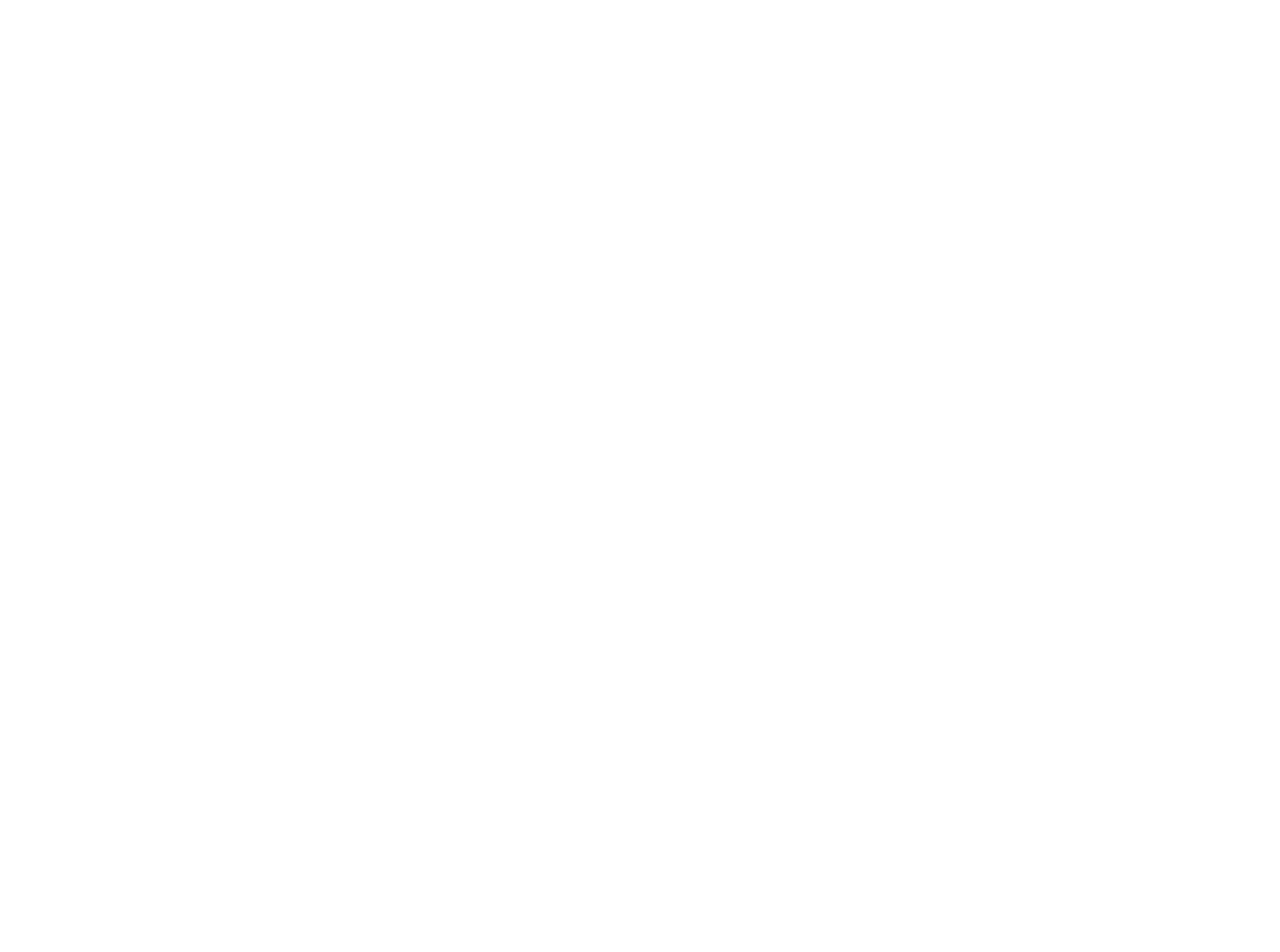
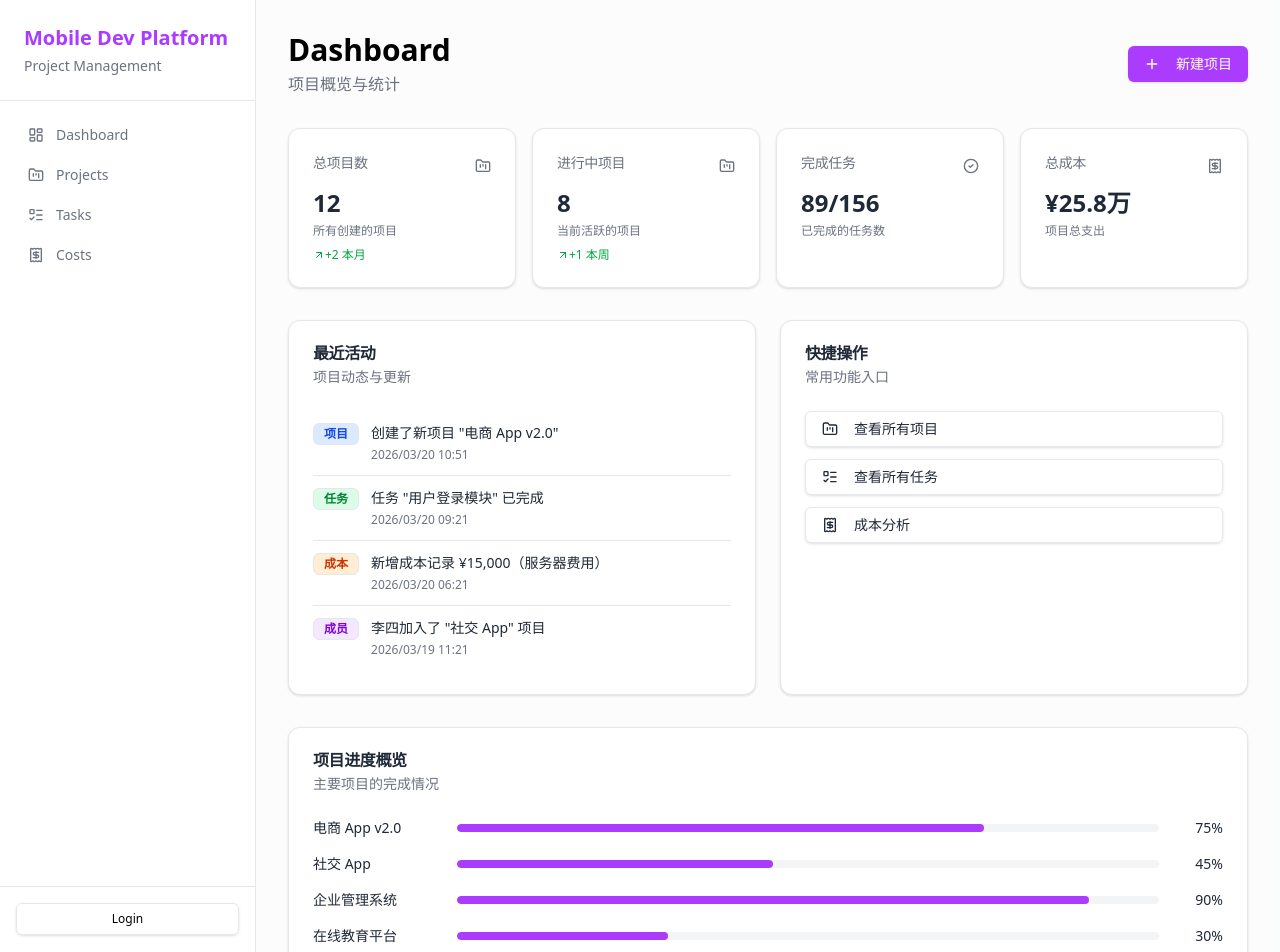
Before and after one commit to smuwjs/mobile-dev-platform, a React (Vite) app in the folder frontend/: page / in a window 1280 px wide. Before the commit this address had no page. Shown: the top 952 px of the page. Before the commit the page ends 800 px from the top, so only its background shows below. Built offline with nearby package versions, Linux system fonts and the light colour scheme; no server answers.

Commit message:
fix: 简化前端路由，使用相对路径
- vite base 改为 ./
- 移除 /dev/ 路径前缀
- 简化 nginx 配置

```diff
--- a/frontend/src/App.tsx
+++ b/frontend/src/App.tsx
@@ -16,14 +16,14 @@
     <StrictMode>
       <BrowserRouter>
         <Routes>
-          <Route path="/dev/login" element={<LoginPage />} />
-          <Route path="/dev/" element={<Layout><DashboardPage /></Layout>} />
-          <Route path="/dev/projects" element={<Layout><ProjectsPage /></Layout>} />
-          <Route path="/dev/projects/:id" element={<Layout><ProjectDetailPage /></Layout>} />
-          <Route path="/dev/tasks" element={<Layout><TasksPage /></Layout>} />
-          <Route path="/dev/task-board" element={<Layout><TaskBoardPage /></Layout>} />
-          <Route path="/dev/costs" element={<Layout><CostsPage /></Layout>} />
-          <Route path="/dev/requirements" element={<Layout><RequirementsPage /></Layout>} />
+          <Route path="login" element={<LoginPage />} />
+          <Route path="" element={<Layout><DashboardPage /></Layout>} />
+          <Route path="projects" element={<Layout><ProjectsPage /></Layout>} />
+          <Route path="projects/:id" element={<Layout><ProjectDetailPage /></Layout>} />
+          <Route path="tasks" element={<Layout><TasksPage /></Layout>} />
+          <Route path="task-board" element={<Layout><TaskBoardPage /></Layout>} />
+          <Route path="costs" element={<Layout><CostsPage /></Layout>} />
+          <Route path="requirements" element={<Layout><RequirementsPage /></Layout>} />
         </Routes>
       </BrowserRouter>
     </StrictMode>
--- a/frontend/vite.config.ts
+++ b/frontend/vite.config.ts
@@ -5,7 +5,7 @@
 
 export default defineConfig({
   plugins: [react(), tailwindcss()],
-  base: '/dev/',
+  base: './',
   server: {
     proxy: {
       '/api': {
```
Also changed, not shown: 1 other file (tests, documents, lock files or other folders).
